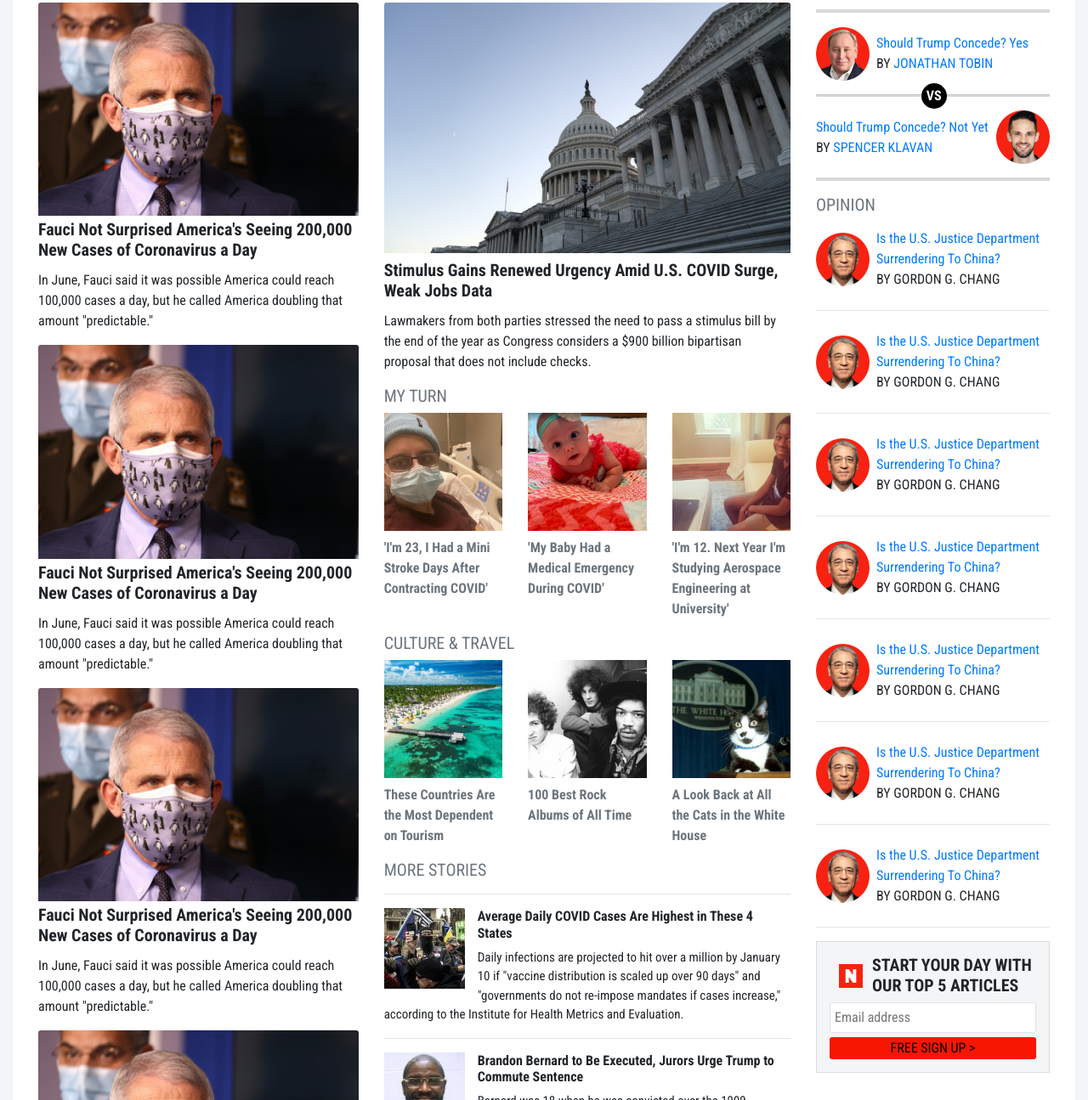
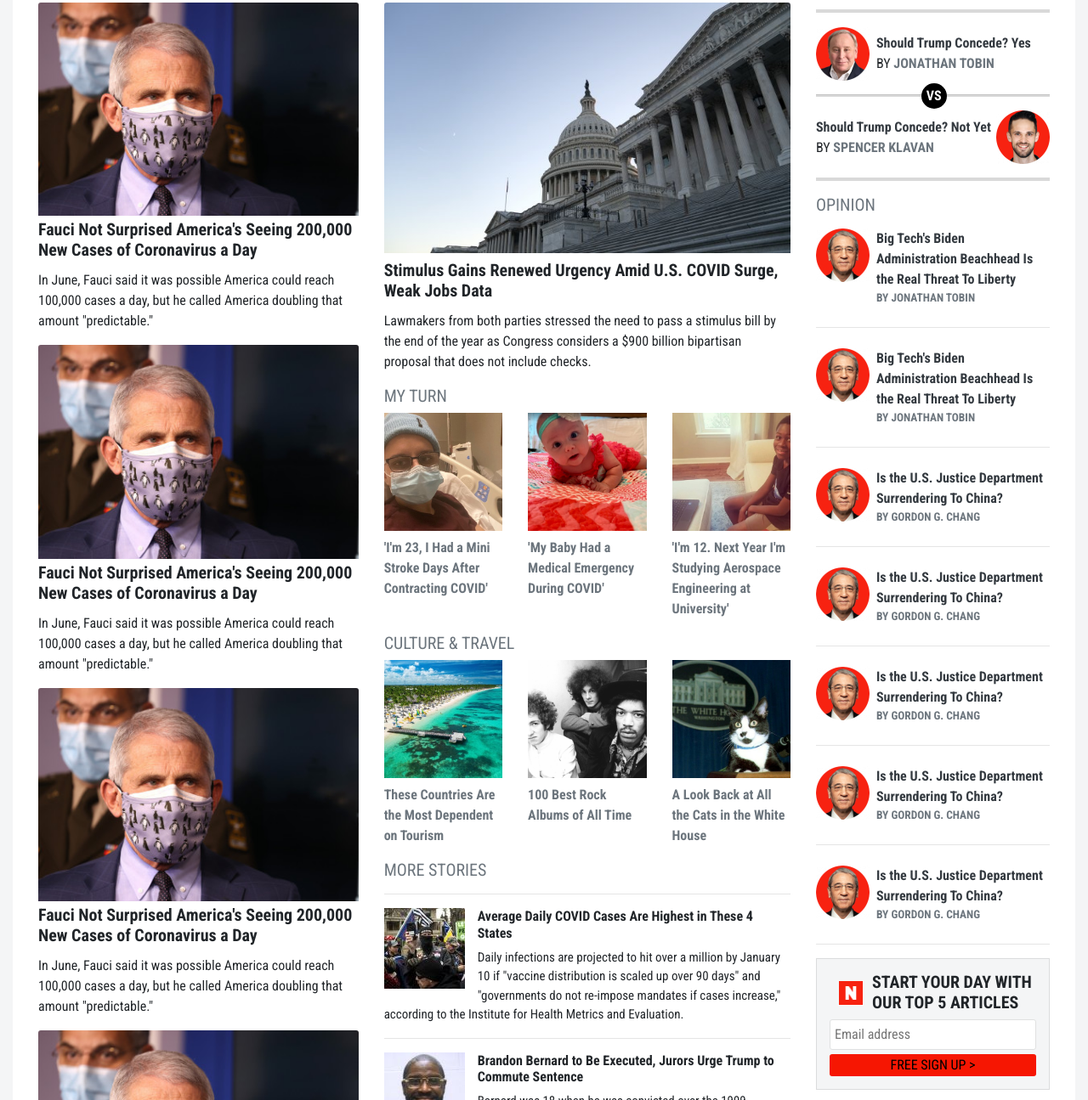
Before and after one commit to luisvinicius09/newsweek-webpage, a website: page index.html in a window 1280 px wide. Shown: the part 287-1582 px from the top of the page at 85% size. Drawn offline with nearby package versions, Linux system fonts and the light colour scheme.

Commit message:
Fix opinion/debate section

```diff
--- a/assets/css/styles.css
+++ b/assets/css/styles.css
@@ -74,6 +74,10 @@
 
 .story-card p {
   font-size: 15px;
+}
+
+.opinion-section span{
+  font-size: smaller;
 }
 
 .email-box {
--- a/index.html
+++ b/index.html
@@ -240,8 +240,8 @@
             <div class="d-flex align-items-center">
               <img src="./assets/img/jonathan-tobin.png" alt="Jonathan Tobin">
               <div class="d-flex flex-column m-2">
-                <a href="#">Should Trump Concede? Yes</a>
-                <span>BY <a href="#">JONATHAN TOBIN</a></span>
+                <a class="text-dark font-weight-bold" href="#">Should Trump Concede? Yes</a>
+                <span>BY <a class="font-weight-bold text-muted" href="#">JONATHAN TOBIN</a></span>
               </div>
             </div>
             <div class="versus-detail position-relative">
@@ -251,66 +251,66 @@
             <div class="d-flex flex-row-reverse justify-content-between align-items-center">
               <img src="./assets/img/spencer-klavan.png" alt="Spencer Klavan">
               <div class="d-flex flex-column">
-                <a href="#">Should Trump Concede? Not Yet</a>
-                <span>BY <a href="#">SPENCER KLAVAN</a></span>
+                <a class="text-dark font-weight-bold" href="#">Should Trump Concede? Not Yet</a>
+                <span>BY <a class="font-weight-bold text-muted" href="#">SPENCER KLAVAN</a></span>
               </div>
             </div>
             <hr class="extra-hr border-0">
 
             <h5 class="text-muted">OPINION</h5>
-            <div class="d-flex align-items-center">
-              <img src="./assets/img/gordon-chang.png" alt="Gordon Chang">
+            <div class="opinion-section d-flex">
+              <img class="w-md-50 h-50 mt-2" src="./assets/img/gordon-chang.png" alt="Gordon Chang">
               <div class="d-flex flex-column m-2">
-                <a href="#">Is the U.S. Justice Department Surrendering To China?</a>
-                <span>BY GORDON G. CHANG</span>
+                <a class="text-dark font-weight-bold" href="#">Big Tech's Biden Administration Beachhead Is the Real Threat To Liberty</a>
+                <span class="text-muted font-weight-bold">BY JONATHAN TOBIN</span>
               </div>
             </div>
             <hr>
-            <div class="d-flex align-items-center">
-              <img src="./assets/img/gordon-chang.png" alt="Gordon Chang">
+            <div class="opinion-section d-flex">
+              <img class="w-md-50 h-50 mt-2" src="./assets/img/gordon-chang.png" alt="Gordon Chang">
               <div class="d-flex flex-column m-2">
-                <a href="#">Is the U.S. Justice Department Surrendering To China?</a>
-                <span>BY GORDON G. CHANG</span>
+                <a class="text-dark font-weight-bold" href="#">Big Tech's Biden Administration Beachhead Is the Real Threat To Liberty</a>
+                <span class="text-muted font-weight-bold">BY JONATHAN TOBIN</span>
               </div>
             </div>
             <hr>
-            <div class="d-flex align-items-center">
-              <img src="./assets/img/gordon-chang.png" alt="Gordon Chang">
+            <div class="opinion-section d-flex">
+              <img class="w-md-50 h-50 mt-2" src="./assets/img/gordon-chang.png" alt="Gordon Chang">
               <div class="d-flex flex-column m-2">
-                <a href="#">Is the U.S. Justice Department Surrendering To China?</a>
-                <span>BY GORDON G. CHANG</span>
+                <a class="text-dark font-weight-bold" href="#">Is the U.S. Justice Department Surrendering To China?</a>
+                <span class="text-muted font-weight-bold">BY GORDON G. CHANG</span>
               </div>
             </div>
             <hr>
-            <div class="d-flex align-items-center">
-              <img src="./assets/img/gordon-chang.png" alt="Gordon Chang">
+            <div class="opinion-section d-flex">
+              <img class="w-md-50 h-50 mt-2" src="./assets/img/gordon-chang.png" alt="Gordon Chang">
               <div class="d-flex flex-column m-2">
-                <a href="#">Is the U.S. Justice Department Surrendering To China?</a>
-                <span>BY GORDON G. CHANG</span>
+                <a class="text-dark font-weight-bold" href="#">Is the U.S. Justice Department Surrendering To China?</a>
+                <span class="text-muted font-weight-bold">BY GORDON G. CHANG</span>
               </div>
             </div>
             <hr>
-            <div class="d-flex align-items-center">
-              <img src="./assets/img/gordon-chang.png" alt="Gordon Chang">
+            <div class="opinion-section d-flex">
+              <img class="w-md-50 h-50 mt-2" src="./assets/img/gordon-chang.png" alt="Gordon Chang">
               <div class="d-flex flex-column m-2">
-                <a href="#">Is the U.S. Justice Department Surrendering To China?</a>
-                <span>BY GORDON G. CHANG</span>
+                <a class="text-dark font-weight-bold" href="#">Is the U.S. Justice Department Surrendering To China?</a>
+                <span class="text-muted font-weight-bold">BY GORDON G. CHANG</span>
               </div>
             </div>
             <hr>
-            <div class="d-flex align-items-center">
-              <img src="./assets/img/gordon-chang.png" alt="Gordon Chang">
+            <div class="opinion-section d-flex">
+              <img class="w-md-50 h-50 mt-2" src="./assets/img/gordon-chang.png" alt="Gordon Chang">
               <div class="d-flex flex-column m-2">
-                <a href="#">Is the U.S. Justice Department Surrendering To China?</a>
-                <span>BY GORDON G. CHANG</span>
+                <a class="text-dark font-weight-bold" href="#">Is the U.S. Justice Department Surrendering To China?</a>
+                <span class="text-muted font-weight-bold">BY GORDON G. CHANG</span>
               </div>
             </div>
             <hr>
-            <div class="d-flex align-items-center">
-              <img src="./assets/img/gordon-chang.png" alt="Gordon Chang">
+            <div class="opinion-section d-flex">
+              <img class="w-md-50 h-50 mt-2" src="./assets/img/gordon-chang.png" alt="Gordon Chang">
               <div class="d-flex flex-column m-2">
-                <a href="#">Is the U.S. Justice Department Surrendering To China?</a>
-                <span>BY GORDON G. CHANG</span>
+                <a class="text-dark font-weight-bold" href="#">Is the U.S. Justice Department Surrendering To China?</a>
+                <span class="text-muted font-weight-bold">BY GORDON G. CHANG</span>
               </div>
             </div>
             <hr>
```
